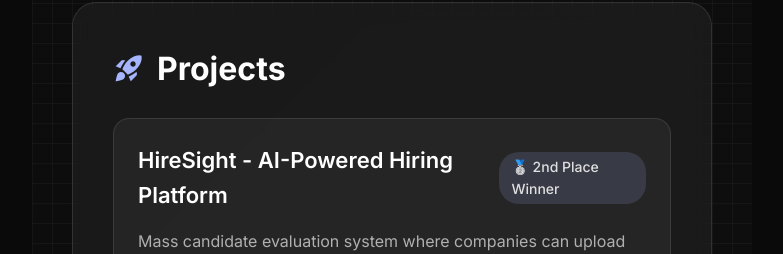
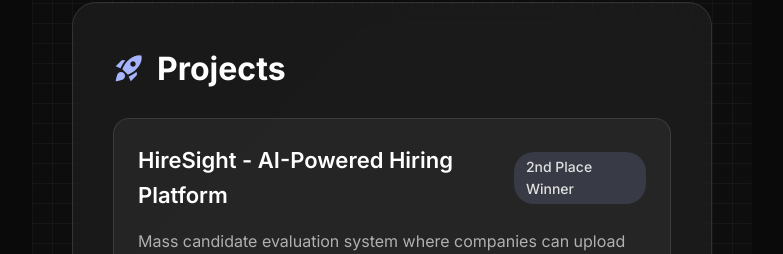
Before and after one commit to qwertystars/qwertystars, a plain HTML site: page index.html in a window 1280 px wide. Shown: the part 1677-1931 px from the top of the page, without its empty margins (248-1031 px from the left). Drawn offline with Linux system fonts and the light colour scheme.

Commit message:
Remove emoji from project type description

```diff
--- a/index.html
+++ b/index.html
@@ -498,7 +498,7 @@
                     <div class="project-card">
                         <div class="project-header">
                             <h3 class="project-title">HireSight - AI-Powered Hiring Platform</h3>
-                            <div class="project-type">🥈 2nd Place Winner</div>
+                            <div class="project-type">2nd Place Winner</div>
                         </div>
                         <p class="project-description">
                             Mass candidate evaluation system where companies can upload files in bulk and rank candidates based on resume analysis, GitHub repository code quality check, and overall coding capability assessment.
```
